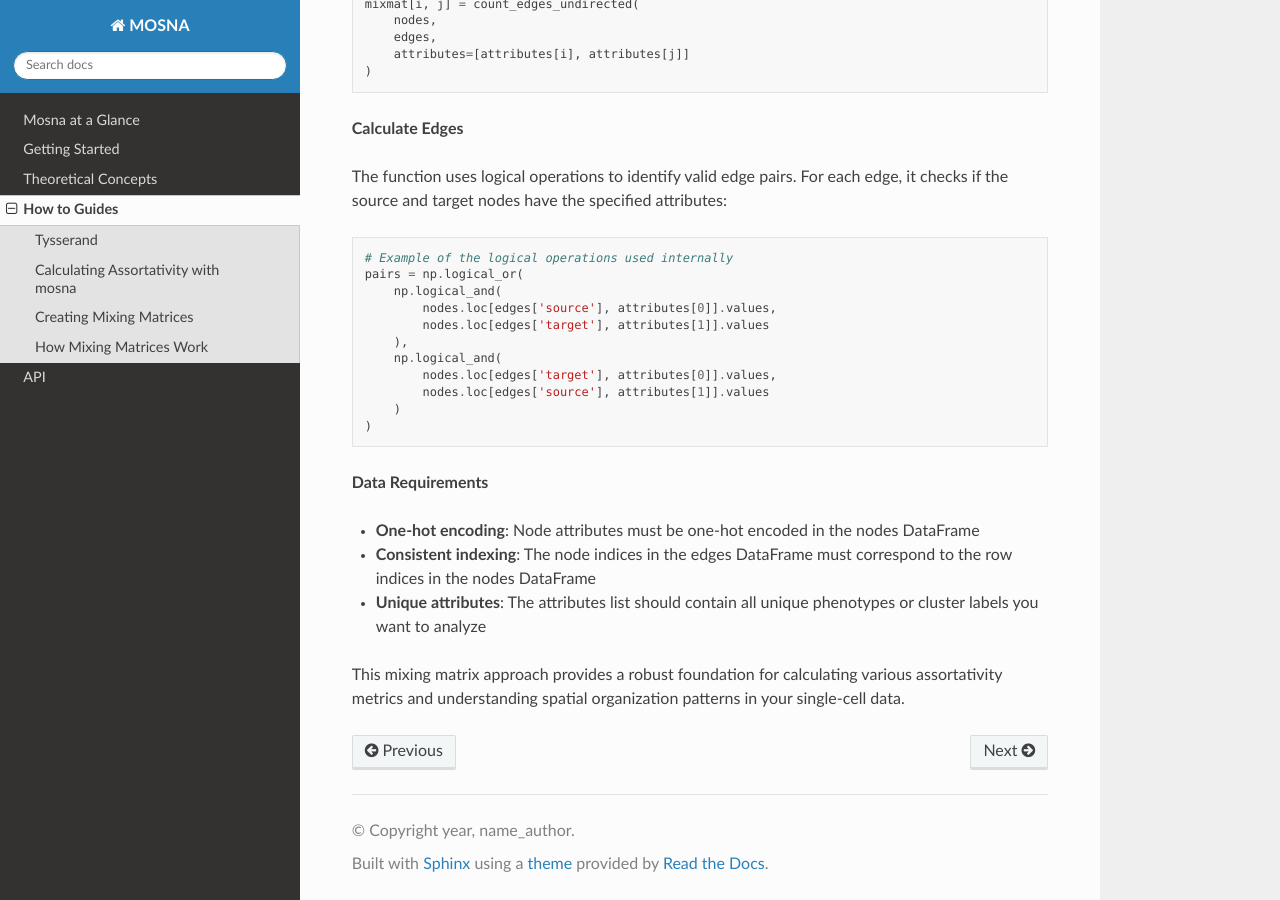
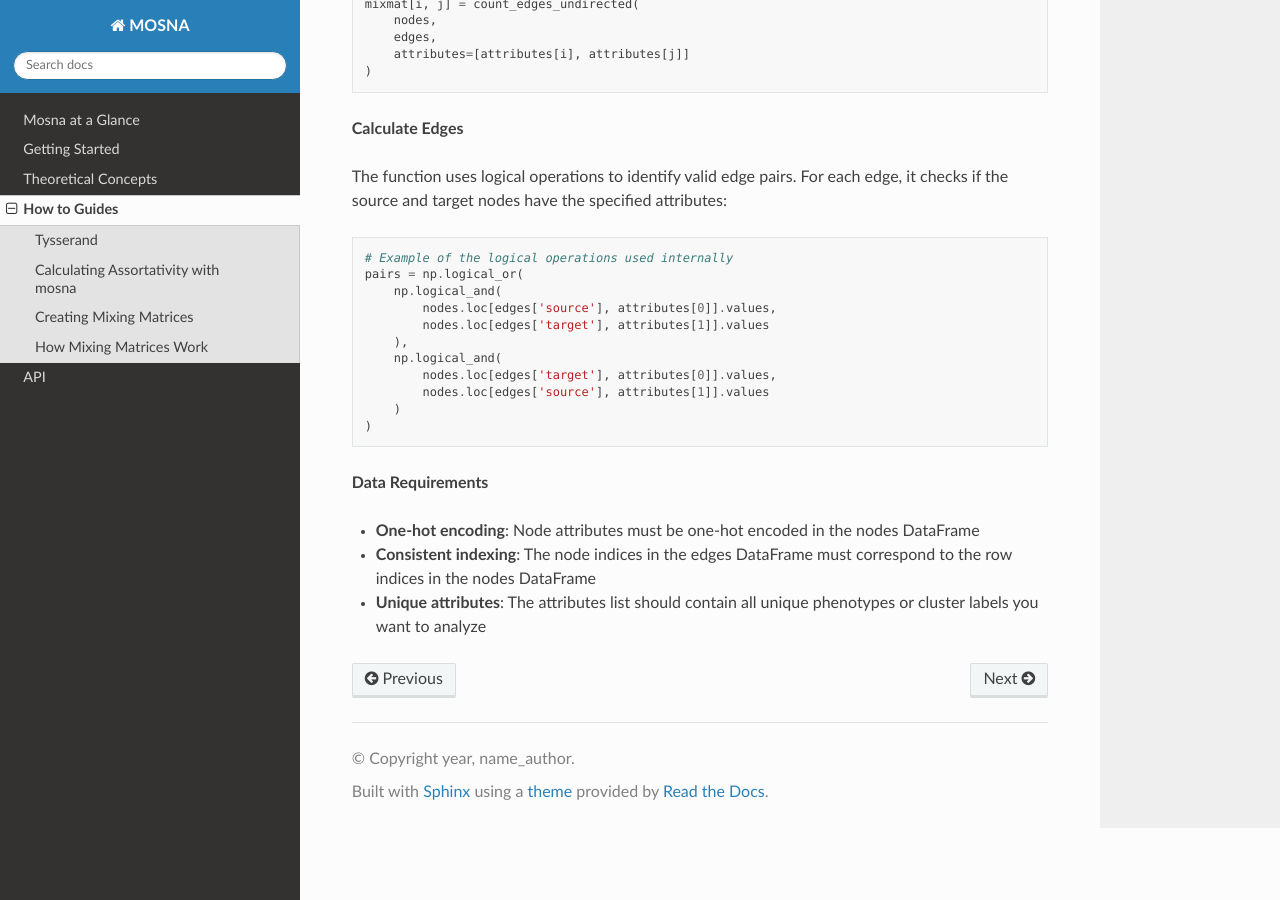
Before and after one commit to Bram-Simon/mosna_documentation, a Sphinx documentation site: the page built from docs/source/how_to_guides.rst, in a window 1280 px wide and 900 px high, scrolled down 2585 px. Built offline with Sphinx 7.4.7 and the Read the Docs theme 3.1.0, drawn with Linux system fonts in a browser that asks for light colours.

Commit message:
remove redundancy

```diff
--- a/docs/source/how_to_guides.rst
+++ b/docs/source/how_to_guides.rst
@@ -131,5 +131,3 @@ For each edge, it checks if the source and target nodes have the specified attri
 - **One-hot encoding**: Node attributes must be one-hot encoded in the nodes DataFrame
 - **Consistent indexing**: The node indices in the edges DataFrame must correspond to the row indices in the nodes DataFrame
 - **Unique attributes**: The attributes list should contain all unique phenotypes or cluster labels you want to analyze
-
-This mixing matrix approach provides a robust foundation for calculating various assortativity metrics and understanding spatial organization patterns in your single-cell data.
```
